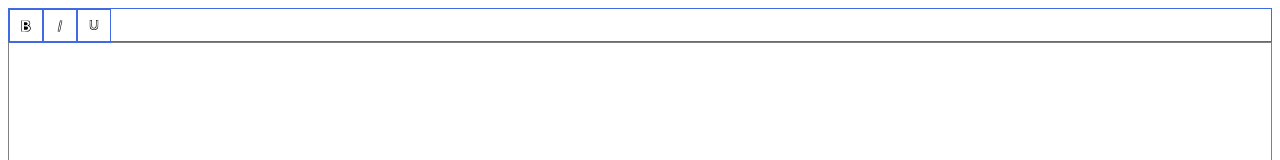
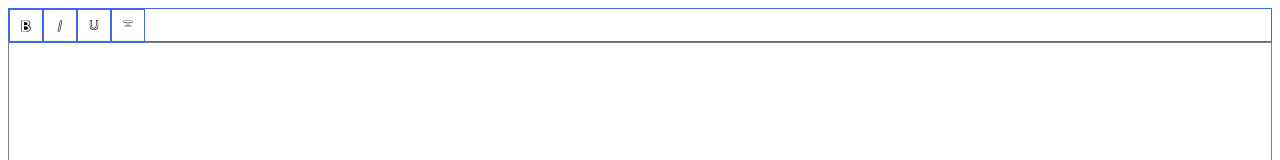
Before and after one commit to kimsangyeon/BasicEditor, a React (Create React App) app: page / in a window 1280 px wide. Shown: the top 160 px of the page. Built offline with nearby package versions, Linux system fonts and the light colour scheme.

Commit message:
:carousel_horse: create StrikeThrough.tsx
- import StrikeThrough in Toolbar

```diff
--- /dev/null
+++ b/src/Components/Toolbar/Icons/StrikeThrough.tsx
@@ -0,0 +1,27 @@
+import * as React from 'react';
+import consts from '../../../ts/consts';
+import MouseEventHandler from '../../../ts/Handler/MouseEventHandler';
+
+const ACTION_NAME = consts.ACTION_NAME;
+
+class StrikeThrough extends React.Component {
+    public render() {
+        const mouseEventHandler = new MouseEventHandler();
+        return (
+            <div className="be-icon-container" data-name={ACTION_NAME.STRIKE_THROUGH} onMouseDown={mouseEventHandler.onMouseDownIcon}>
+                <div className="be-icon">
+                    <svg version="1.0" xmlns="http://www.w3.org/2000/svg" width="100%" height="100%" viewBox="0 0 80.000000 80.000000" preserveAspectRatio="xMidYMid meet">
+                        <g transform="translate(0.000000,80.000000) scale(0.100000,-0.100000)" fill="#000000" stroke="none">
+                            <path d="M170 630 l0 -50 85 0 85 0 0 -85 0 -85 -75 0 c-43 0 -75 -4 -75 -10
+                                0 -6 77 -10 210 -10 133 0 210 4 210 10 0 6 -32 10 -75 10 l-75 0 0 85 0 85
+                                85 0 85 0 0 50 0 50 -230 0 -230 0 0 -50z m440 0 l0 -30 -85 0 -85 0 0 -95 0
+                                -95 -40 0 -40 0 0 95 0 95 -85 0 -85 0 0 30 0 30 210 0 210 0 0 -30z"/>
+                        </g>
+                    </svg>
+                </div>
+            </div>
+        );
+    }
+}
+
+export default StrikeThrough;
--- a/src/Components/Toolbar/Toolbar.tsx
+++ b/src/Components/Toolbar/Toolbar.tsx
@@ -1,13 +1,14 @@
 import * as React from 'react';
 import Bold from './Icons/Bold';
 import Italic from './Icons/Italic';
+import StrikeThrough from './Icons/StrikeThrough';
 import Underline from './Icons/Underline';
 
 class Toolbar extends React.Component {
     public render() {
         return (
             <div id="be-toolbar" className="Toolbar">
-                <Bold /><Italic/><Underline/>
+                <Bold /><Italic/><Underline/><StrikeThrough/>
             </div>
         );
     }
```
